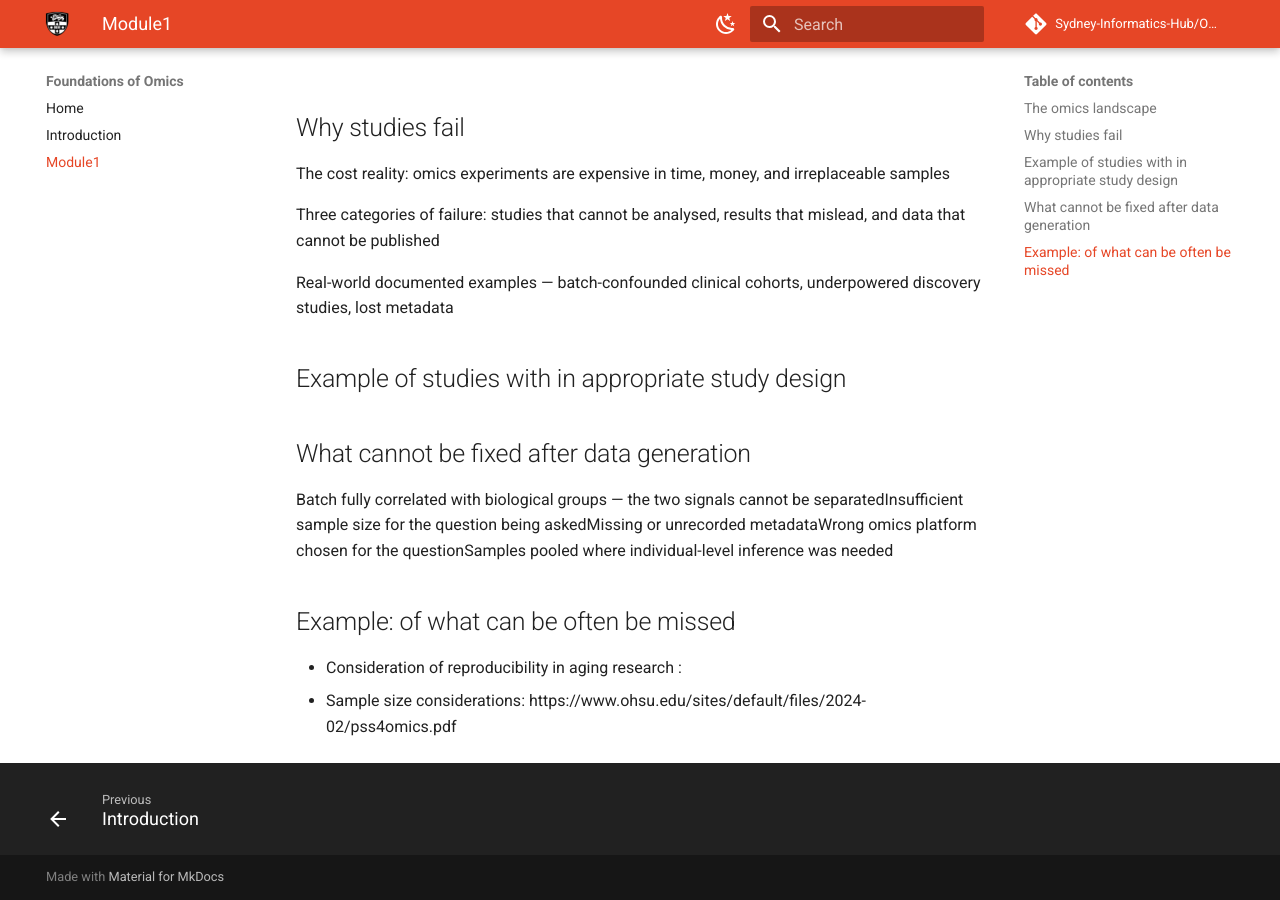
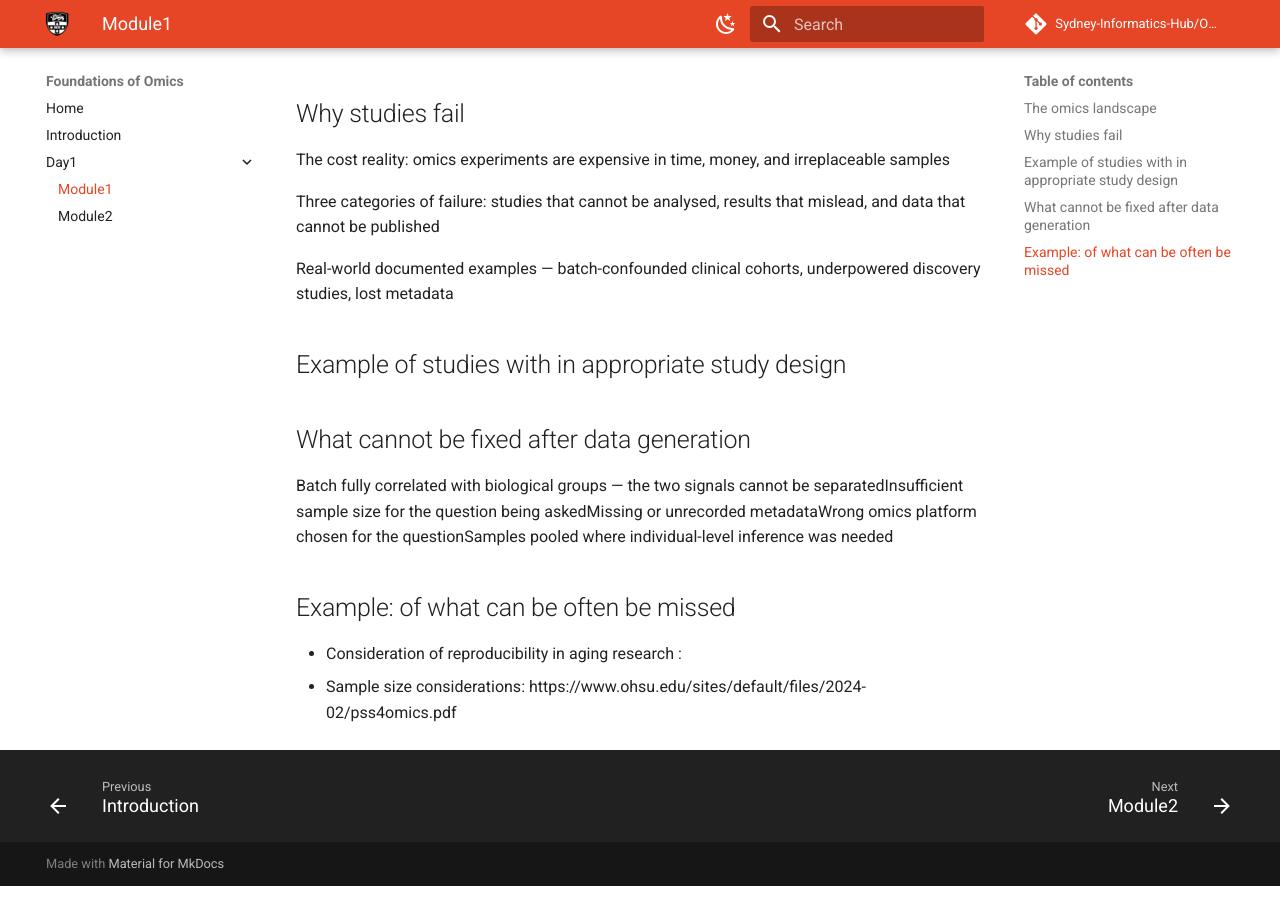
Before and after one commit to Sydney-Informatics-Hub/Omics-Study-Designs-and-Data-Interpretation, an MkDocs documentation site: the page built from docs/Day1/module1.md, in a window 1280 px wide and 900 px high, scrolled down 528 px. Built offline with MkDocs 1.6.1 and Material for MkDocs 9.7.7, drawn with Linux system fonts in a browser that asks for light colours; comment, search, counter and statistics services are not loaded.

Commit message:
update module 2

```diff
--- a/mkdocs.yml
+++ b/mkdocs.yml
@@ -6,7 +6,9 @@
   # Landing page
   - Home: index.md
   - Introduction: Introduction.md
-  - Module1: module1.md
+  - Day1:
+    - Module1: Day1/module1.md
+    - Module2: Day1/module2.md
   # Example top-level page
   #- Setup: setup.md
   # Example nested page
```
Also changed, not shown: docs/Day1/module1.md (renamed from docs/module1.md, +3 -4 lines), docs/Day1/module2.md (added, +7 -0 lines), docs/module2.md (deleted, +0 -7 lines).
